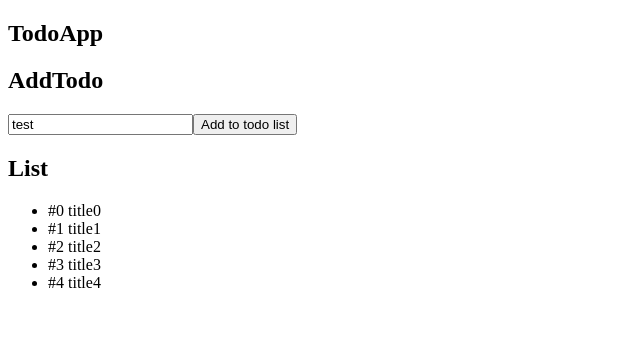
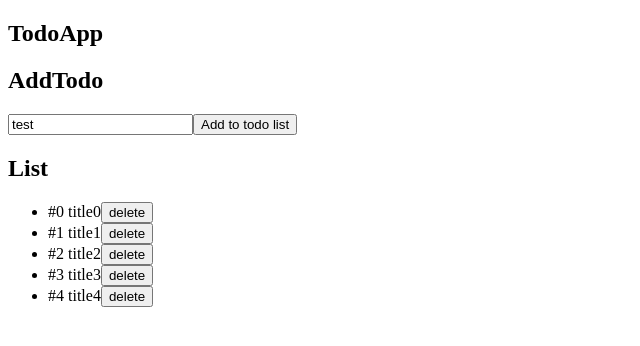
Before and after one commit to Pippippi3104/2020_ReactRedux-FrontEnd, a React (Create React App) app in the folder src/todoapp01/: page / in a window 1280 px wide. Shown: the top 346 px of the page, without its empty margins (0-640 px from the left). Built offline with nearby package versions, Linux system fonts and the light colour scheme.

Commit message:
# finish editing lesson33

```diff
--- a/src/todoapp01/src/TodoApp.js
+++ b/src/todoapp01/src/TodoApp.js
@@ -23,7 +23,7 @@ export class TodoApp extends React.Component {
             <div>
                 <h2>TodoApp</h2>
                 <AddTodo addTodo={this.addTodo}/>
-                <List todos={this.state.todos} />
+                <List deleteTodo={this.deleteTodo} todos={this.state.todos} />
             </div>
         );
     }
@@ -33,5 +33,12 @@ export class TodoApp extends React.Component {
             todos: [...this.state.todos, { id: this.state.nextId + 1, title: title }] ,
             nextId: this.state.nextId + 1
         });
+    };
+
+    deleteTodo = id => {
+        this.setState({
+            todos: this.state.todos.filter(todo=>{
+                return todo.id !== id
+        })})
     }
 }
--- a/src/todoapp01/src/components/List.js
+++ b/src/todoapp01/src/components/List.js
@@ -9,7 +9,13 @@ export class List extends React.Component {
         const list = this.props.todos.map(todo => {
             return (
                 <li>
-                    #{todo.id} {todo.title}
+                    #{todo.id} {todo.title}{""}
+                    <button
+                        onClick={() => {
+                            this.props.deleteTodo(todo.id);
+                    }}>
+                        delete
+                    </button>
                 </li>
             );
         });
```
Also changed, not shown: 1 other file (tests, documents, lock files or other folders).
